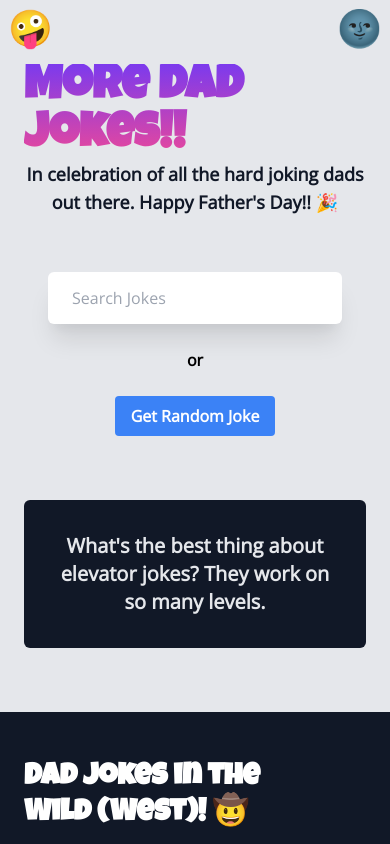
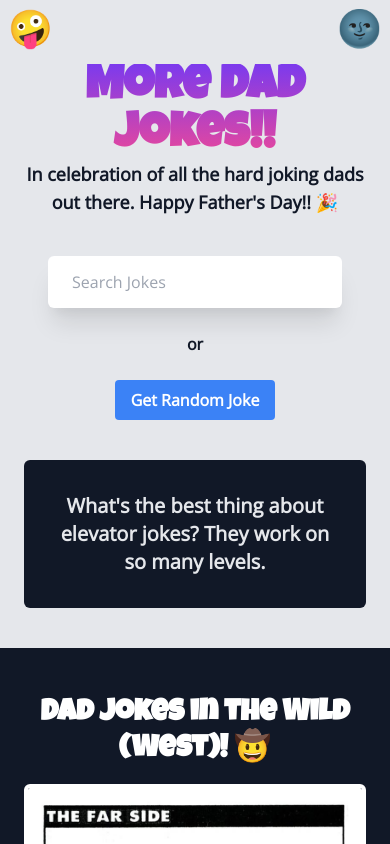
Before and after one commit to sethburtonhall/dad-jokes, a Vue app: page / in a window 390 px wide. Shown: the top 844 px of the page. Built offline with nearby package versions, Linux system fonts and the light colour scheme; no server answers.

Commit message:
design adjustments

```diff
--- a/src/App.vue
+++ b/src/App.vue
@@ -76,7 +76,7 @@ export default {
 <template>
 <div :class="{dark: isDarkMode}" class="bg-gray-900">
   <!-- Marquee -->
-  <div class="relative z-10">
+  <div class="relative z-10 w-full">
     <!-- Scrolling Text-->
     <div v-if="isMarquee" class="fixed flex items-center w-full overflow-hidden text-white bg-gray-900 marquee md:block bg-gradient-to-r from-purple-600 via-pink-600 to-gray-900 flex-nowrap whitespace-nowrap">
         <div :class="{pause: !isMarquee}" class="flex items-center marquee-inner">
@@ -102,7 +102,8 @@ export default {
 
     <!-- Toggle Dark Mode -->
     <div class="fixed right-0 w-auto py-2 text-right cursor-pointer select-none" @click="toggleDarkMode">
-      <span v-if="isDarkMode" class="p-1 pl-24 pr-3 text-4xl bg-gradient-to-l from-gray-900 via-gray-900">🌝</span>
+      <span v-if="isDarkMode && isMarquee" class="p-1 pl-24 pr-3 text-4xl bg-gradient-to-l from-gray-900 via-gray-900">🌝</span>
+      <span v-if="isDarkMode && !isMarquee" class="p-1 pl-24 pr-3 text-4xl">🌝</span>
       <span v-if="!isDarkMode && isMarquee" class="p-1 pl-24 pr-3 text-4xl bg-gradient-to-l from-gray-900 via-gray-900">🌚</span>
       <span v-if="!isDarkMode && !isMarquee" class="p-1 pl-24 pr-2 text-4xl ">🌚</span>
     </div>
@@ -113,12 +114,12 @@ export default {
     <div :class="{'pt-28': isMarquee}" class="flex flex-col px-6 pt-16 lg:px-24">
       <div class="flex flex-col items-center">
         <!-- Heading -->
-        <h1 class="text-5xl text-transparent font-display md:text-7xl lg:text-9xl bg-clip-text bg-gradient-to-t from-pink-500 to-purple-600">
+        <h1 class="text-5xl text-center text-transparent font-display md:text-7xl lg:text-9xl bg-clip-text bg-gradient-to-t from-pink-500 to-purple-600">
           {{heading}}
         </h1>
 
         <!-- SubHeading -->
-        <h3 class="mb-8 text-lg text-center text-gray-900 lg:text-2xl dark:text-white">
+        <h3 class="mb-4 text-lg text-center text-gray-900 lg:mb-8 lg:text-2xl dark:text-white">
           {{subHeading}}
         </h3>
 
@@ -132,7 +133,7 @@ export default {
               </button>
           </div>
 
-          <div>or</div>
+          <div class="text-gray-900 dark:text-white">or</div>
 
           <!-- Random Joke -->
           <button ref="random-joke-button" class="px-4 py-2 font-bold text-white bg-blue-500 rounded hover:bg-blue-700" @click="getJoke">
@@ -143,7 +144,7 @@ export default {
       </div>
 
       <!-- Joke -->
-      <div class="p-8 mt-10 mb-16 bg-gray-900 rounded-md dark:bg-gray-200 lg:p-12">
+      <div class="p-8 mt-4 mb-10 bg-gray-900 rounded-md lg:mt-10 lg:mb-16 dark:bg-gray-200 lg:p-12">
         <div v-if="!joke && !searching && searchTerm" class="flex justify-center text-xl text-white dark:text-gray-900 lg:text-3xl">Sorry, there are no <span class="px-2 underline">{{searchTerm}}</span> jokes and that is no joke. Please try your search again.</div>
         <div v-if="!joke && searching && !searchTerm" class="flex justify-center text-xl text-white dark:text-gray-900 lg:text-3xl">Please enter a search term.</div>
         <div v-if="!joke && searching && searchTerm" class="flex justify-center text-xl text-white dark:text-gray-900 lg:text-3xl">Please enter a search term.</div>
--- a/src/components/InTheWild.vue
+++ b/src/components/InTheWild.vue
@@ -19,8 +19,8 @@ export default {
   <!-- In the Wild -->
   <div class="px-6 py-12 bg-gray-900 lg:p-24 dark:bg-gray-200">
     <div class="flex items-center justify-between w-full">
-      <h1 class="text-white dark:text-gray-900 header">Dad Jokes in the Wild (West)! 🤠</h1>
-      <span class="invisible text-white cursor-pointer dark:text-gray-900 lg:visible" @click="toggleFirePit">Warm up by the <span class="text-3xl">🔥</span></span>
+      <h1 class="text-center text-white dark:text-gray-900 header lg:text-left">Dad Jokes in the Wild (West)! 🤠</h1>
+      <span class="hidden text-white cursor-pointer dark:text-gray-900 lg:block" @click="toggleFirePit">Warm up by the <span class="text-3xl">🔥</span></span>
       <div v-if="isFirePit" class="fixed top-0 bottom-0 left-0 right-0 z-10 w-full h-full bg-gray-900 bg-opacity-75 cursor-pointer overlay" @click="toggleFirePit">
         <div class="absolute transform -translate-x-1/2 -translate-y-1/2 select-none fire-gif test top-1/2 left-1/2">
           <img src="../assets/fire.gif" alt="FirePit Gif" />
@@ -48,7 +48,7 @@ export default {
 
   <!-- Hall of Shame -->
   <div class="px-6 py-12 bg-blue-500 lg:p-24">
-    <h1 class="header">Dad Jokes Hall of Shame! 🙄</h1>
+    <h1 class="text-center header lg:text-left">Dad Jokes Hall of Shame! 🙄</h1>
     <div class="flex flex-col justify-between space-y-4 md:flex-row md:space-y-0 md:space-x-4 image-alt">
       <div class="md:w-1/3">
         <img src="../assets/joke1.jpg" alt="Dad Jokes: Hall of Shame" />
```
